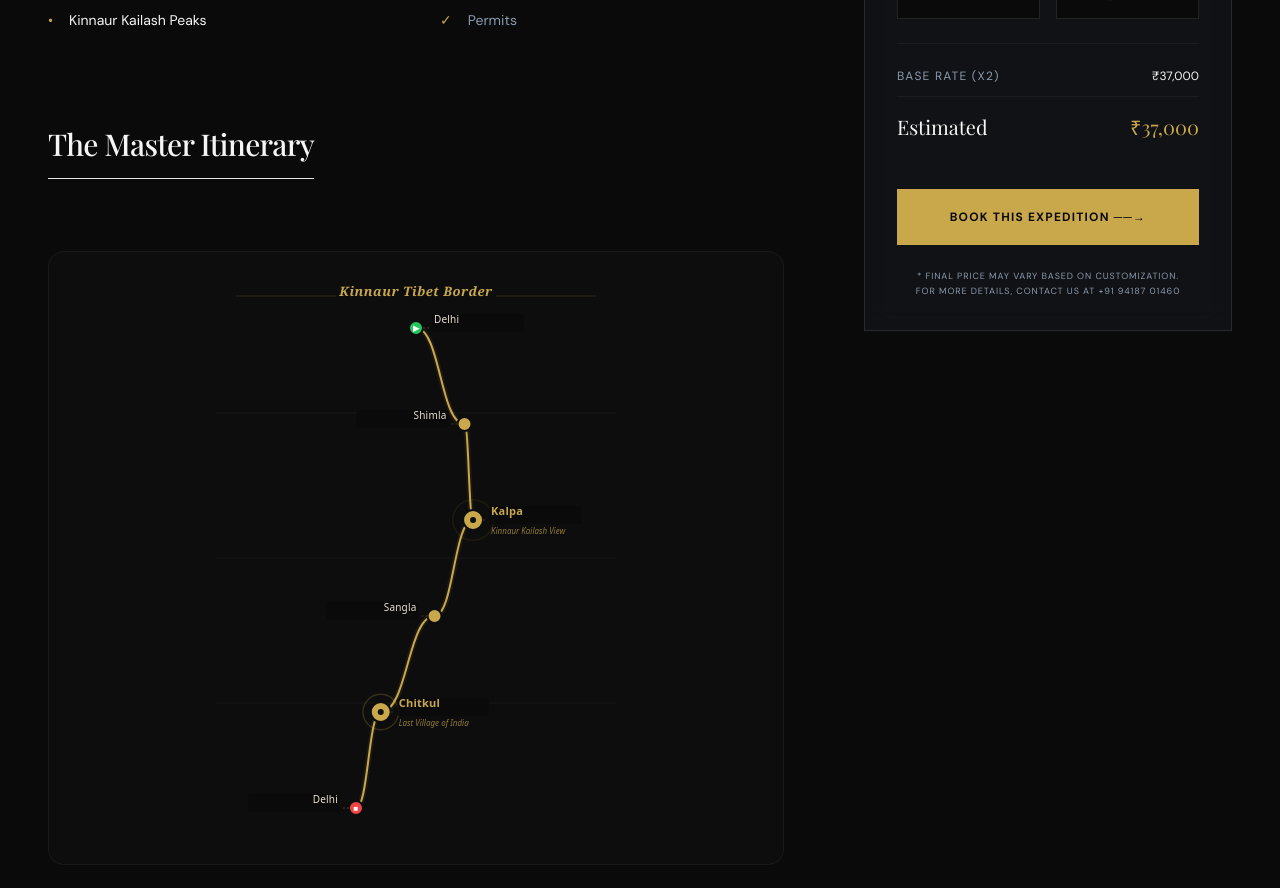
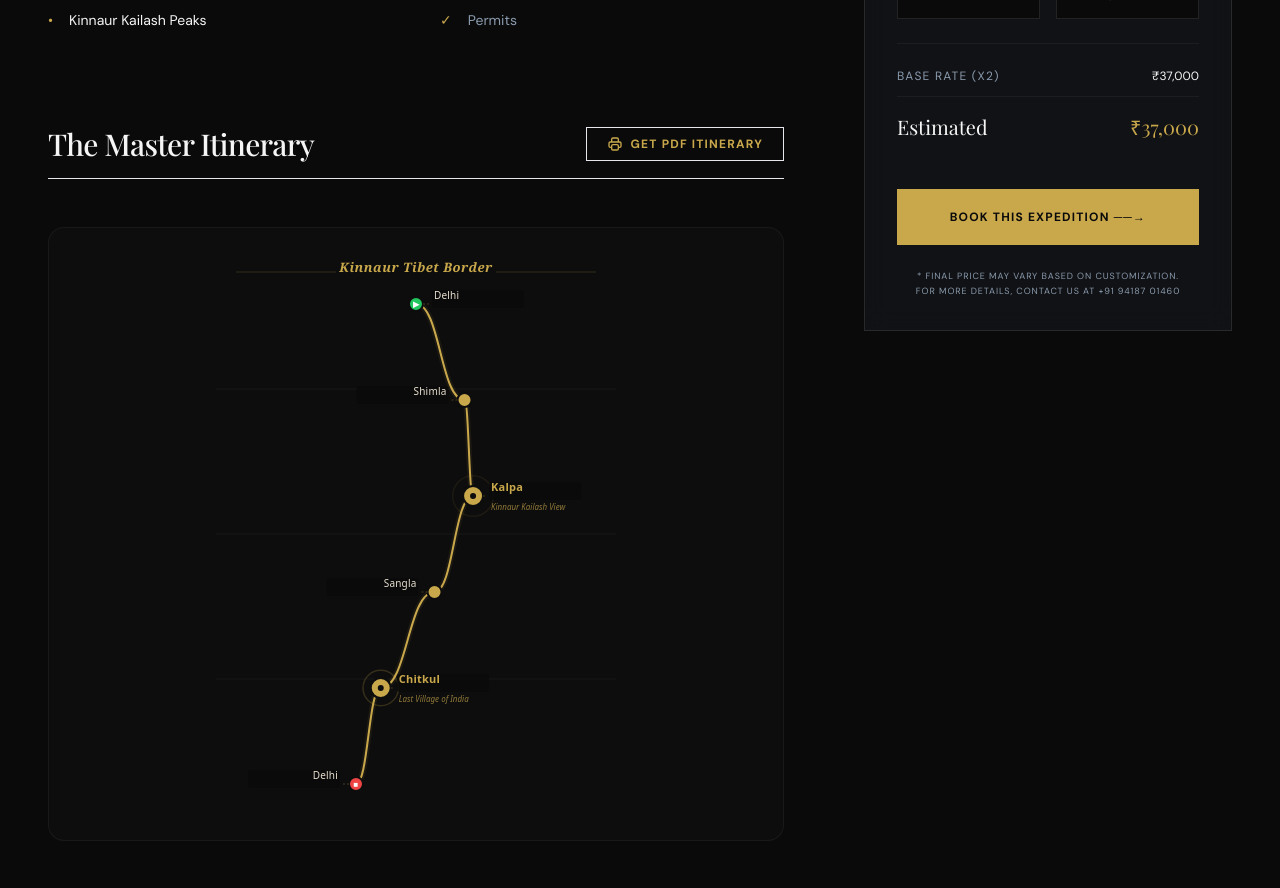
Before and after one commit to coder911i/baspa-tours-and-travels, a Next.js app: page /tours/kinnaur-tibet-border in a window 1280 px wide. Shown: the part 1120-2008 px from the top of the page. Built offline with nearby package versions, Linux system fonts and the light colour scheme; a web font is replaced by a local one.

Commit message:
feat: add PDF itinerary download button to tour detail page

```diff
--- a/src/components/sections/TourDetailContent.tsx
+++ b/src/components/sections/TourDetailContent.tsx
@@ -119,7 +119,18 @@ export default function TourDetailContent({ tour }: { tour: Tour }) {
             </div>
 
             <div className="space-y-12">
-              <h2 className="text-3xl font-display text-snow mb-6 border-b border-gold/20 pb-4 inline-block">The Master Itinerary</h2>
+              <div className="flex flex-col sm:flex-row sm:items-center justify-between gap-4 border-b border-gold/20 pb-4 mb-6">
+                <h2 className="text-3xl font-display text-snow">The Master Itinerary</h2>
+                <a
+                  href="https://drive.google.com/file/d/1bEIICymClBwMtm9fe6iQavzB4OIglRb5/view?usp=sharing"
+                  target="_blank"
+                  rel="noopener noreferrer"
+                  className="inline-flex items-center gap-2 px-5 py-2 border border-gold/30 text-gold hover:bg-gold hover:text-charcoal transition-all text-xs uppercase tracking-widest font-bold w-fit"
+                >
+                  <svg className="w-4 h-4" fill="none" stroke="currentColor" viewBox="0 0 24 24"><path strokeLinecap="round" strokeLinejoin="round" strokeWidth="2" d="M17 17h2a2 2 0 002-2v-4a2 2 0 00-2-2H5a2 2 0 00-2 2v4a2 2 0 002 2h2m2 4h6a2 2 0 002-2v-4a2 2 0 00-2-2H9a2 2 0 00-2 2v4a2 2 0 002 2zm8-12V5a2 2 0 00-2-2H9a2 2 0 00-2 2v4h10z"/></svg>
+                  Get PDF Itinerary
+                </a>
+              </div>
 
               {/* Route Map inside itinerary */}
               <div className="rounded-2xl overflow-hidden border border-white/5 bg-[#0D0D0D] p-4">
```
